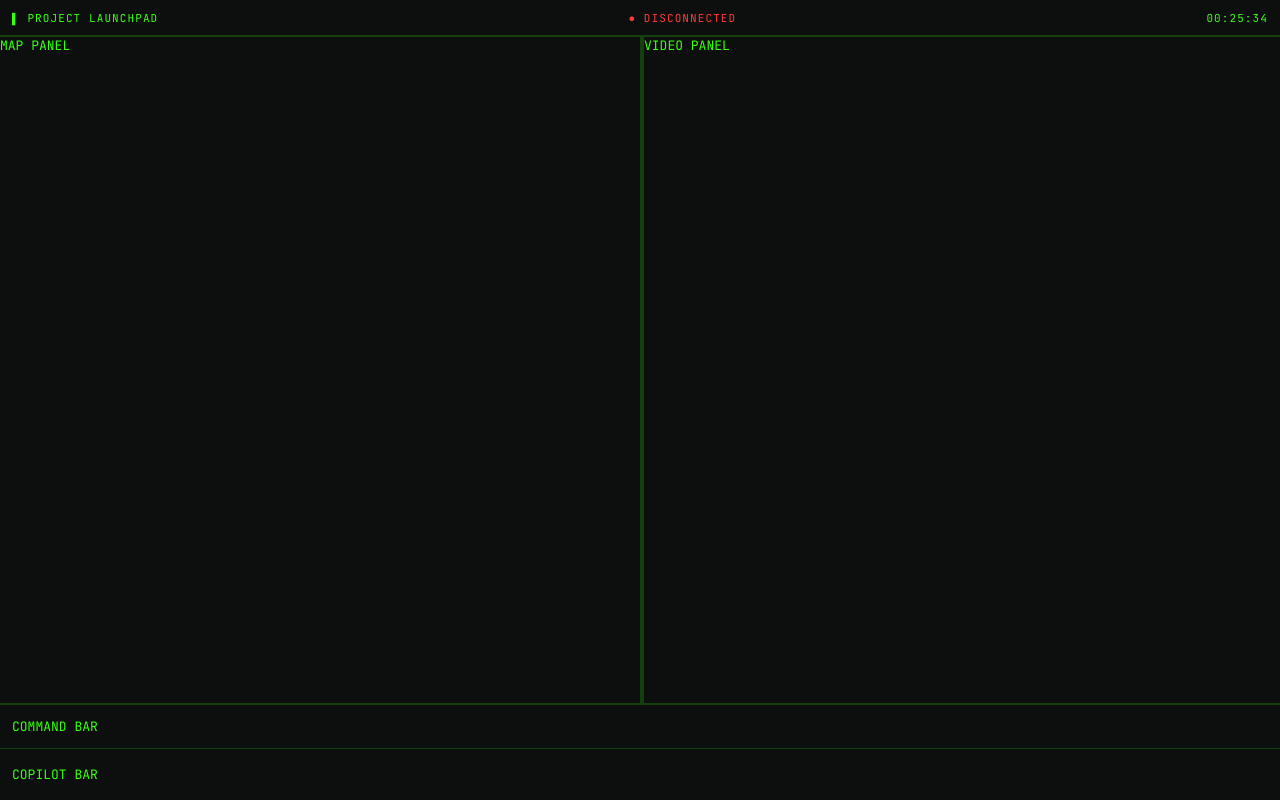
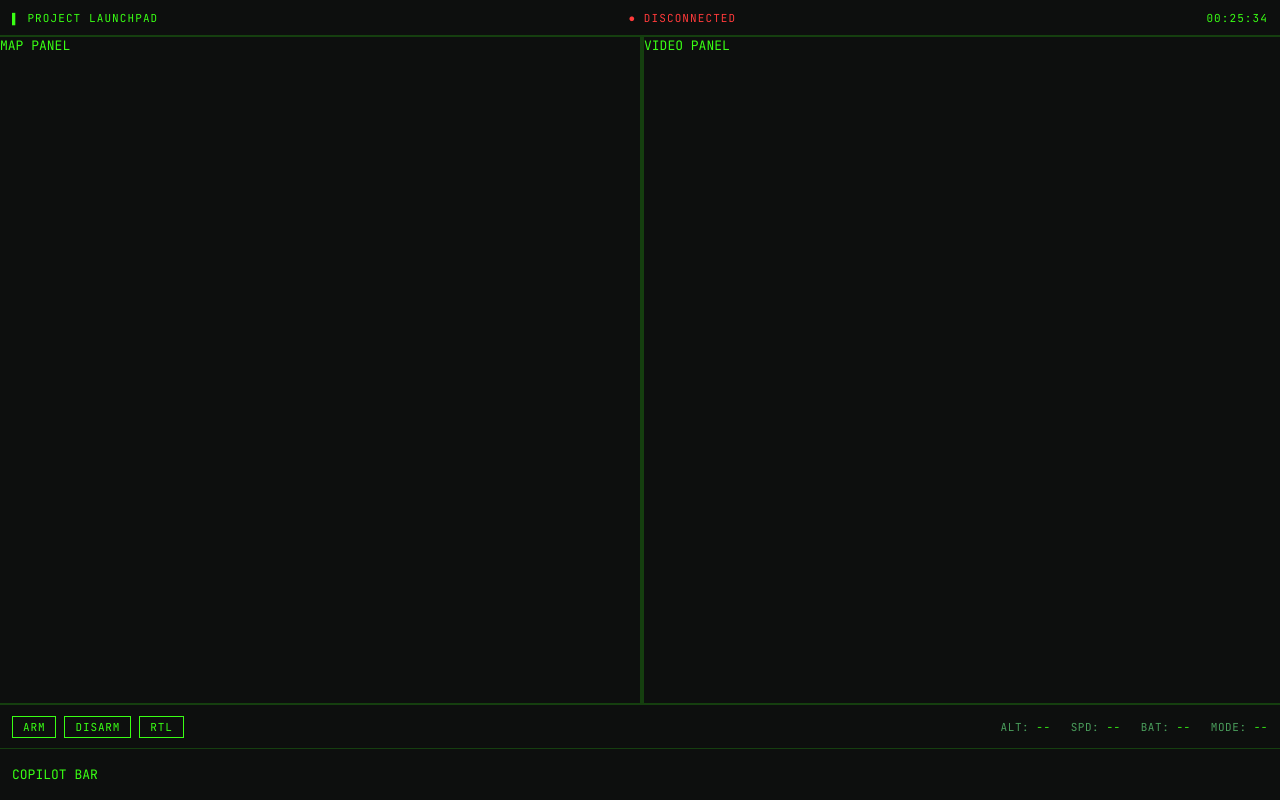
Before and after one commit to Tawildoer/Project-LaunchPad, a React (Vite) app in the folder ground-station/frontend/: page / in a window 1280 px wide. Built offline with nearby package versions, Linux system fonts and the light colour scheme; no server answers.

Commit message:
feat(frontend): add CommandBar with ARM/DISARM/RTL and telemetry readout

```diff
--- a/ground-station/frontend/src/App.tsx
+++ b/ground-station/frontend/src/App.tsx
@@ -1,5 +1,6 @@
 import { useState, useCallback, useRef } from 'react'
 import StatusHeader from './components/StatusHeader'
+import CommandBar from './components/CommandBar'
 
 export default function App() {
   const [leftPct, setLeftPct] = useState(50)
@@ -41,9 +42,7 @@ export default function App() {
           VIDEO PANEL
         </div>
       </div>
-      <div style={{ borderTop: '1px solid var(--border)', padding: '0 12px', display: 'flex', alignItems: 'center' }}>
-        COMMAND BAR
-      </div>
+      <CommandBar />
       <div style={{ borderTop: '1px solid var(--border)', padding: '0 12px', display: 'flex', alignItems: 'center' }}>
         COPILOT BAR
       </div>
--- /dev/null
+++ b/ground-station/frontend/src/components/CommandBar.tsx
@@ -0,0 +1,38 @@
+import { useTelemetry } from '../store/TelemetryContext'
+
+export default function CommandBar() {
+  const { telemetry, send } = useTelemetry()
+
+  const arm    = () => send({ type: 'command', payload: { type: 'arm' } })
+  const disarm = () => send({ type: 'command', payload: { type: 'disarm' } })
+  const rtl    = () => send({ type: 'command', payload: { type: 'return_home' } })
+
+  const alt  = telemetry ? `${Math.round(telemetry.position.alt_rel)}m` : '--'
+  const spd  = telemetry ? `${Math.round(telemetry.velocity.ground_speed)}m/s` : '--'
+  const bat  = telemetry ? `${telemetry.battery.remaining_pct}%` : '--'
+  const mode = telemetry?.mode ?? '--'
+
+  return (
+    <div style={{
+      display: 'flex',
+      alignItems: 'center',
+      justifyContent: 'space-between',
+      padding: '0 12px',
+      borderTop: '1px solid var(--border)',
+      height: '100%',
+      fontSize: 'var(--text-sm)',
+    }}>
+      <div style={{ display: 'flex', gap: 8 }}>
+        <button onClick={arm}>ARM</button>
+        <button onClick={disarm}>DISARM</button>
+        <button onClick={rtl}>RTL</button>
+      </div>
+      <div style={{ display: 'flex', gap: 20, color: 'var(--green-dim)', letterSpacing: '0.05em' }}>
+        <span>ALT: <span style={{ color: 'var(--green)' }}>{alt}</span></span>
+        <span>SPD: <span style={{ color: 'var(--green)' }}>{spd}</span></span>
+        <span>BAT: <span style={{ color: 'var(--green)' }}>{bat}</span></span>
+        <span>MODE: <span style={{ color: 'var(--green)' }}>{mode}</span></span>
+      </div>
+    </div>
+  )
+}
```
Also changed, not shown: 1 other file (tests, documents, lock files or other folders).
